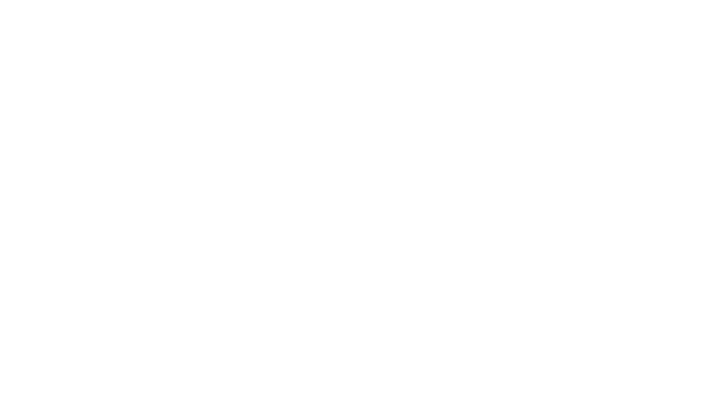
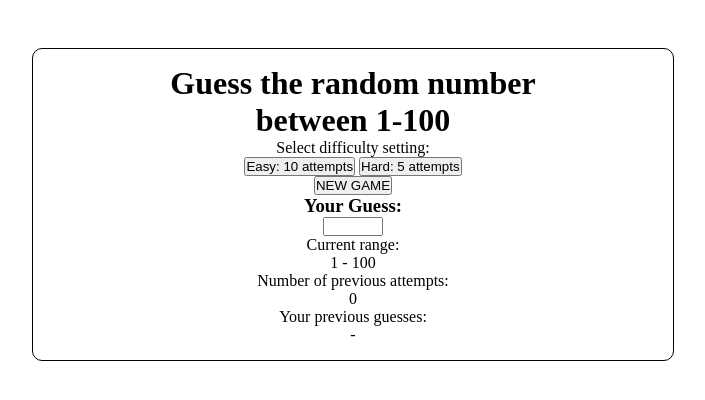
Before and after one commit to Mama-simba/guess-the-number, a plain HTML site: page index.html in a window 1280 px wide. Shown: the whole page, without its empty margins (287-992 px from the left). Drawn offline with Linux system fonts and the light colour scheme.

Commit message:
HTML structure added

```diff
--- a/index.html
+++ b/index.html
@@ -11,6 +11,51 @@
 
 <body>
 
+    <div class="maincontainer">
+
+        <div id="welcomeScreen">
+            <h1>Guess the random number <br>between 1-100</h1>
+            <section>
+                <p>Select difficulty setting:</p>
+                <div class="buttonscontainer">
+                    <button>Easy: 10 attempts</button>
+                    <button>Hard: 5 attempts</button>
+                </div>
+            </section>
+
+        </div>
+
+        <div id="gameArea">
+            <button id="newGameButton">NEW GAME</button>
+            <section>
+                <h3 id="textOutput">Your Guess:</h3>
+                <input type="number" id="inputBox" min="1" max="100">
+            </section>
+            <section>
+                <p>Current range:</p>
+                <span id="rangeOutput">1 - 100</span>
+                <div id="range">
+                    <span id="low"></span>
+                    <span id="space"></span>
+                    <span id="high"></span>
+                </div>
+            </section>
+            <section class="stats">
+                <div class="info">
+                    <p>Number of previous attempts:</p>
+                    <span id="attempts">0</span>
+                </div>
+                <div class="info">
+                    <p>Your previous guesses:</p>
+                    <span id="guesses">-</span>
+                </div>
+            </section>
+
+        </div>
+
+
+    </div>
+
 
 
 
--- a/styles.css
+++ b/styles.css
@@ -6,3 +6,13 @@
 html {
   box-sizing: border-box;
 }
+
+
+.maincontainer {
+    width: 50%;
+    margin: 3rem auto;
+    padding: 1rem 0;
+    border: 1px solid black;
+    border-radius: 10px;
+    text-align: center;
+}
```
